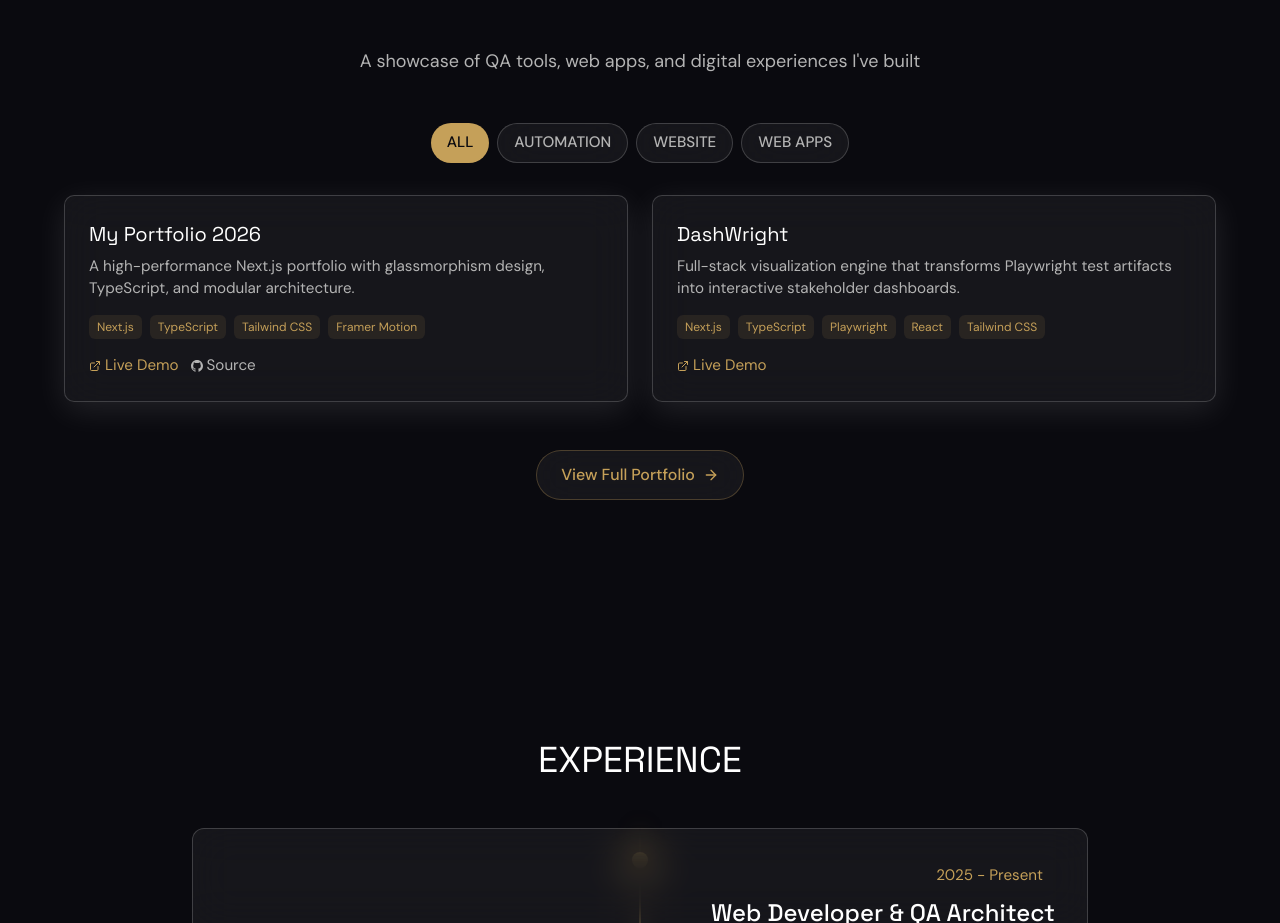
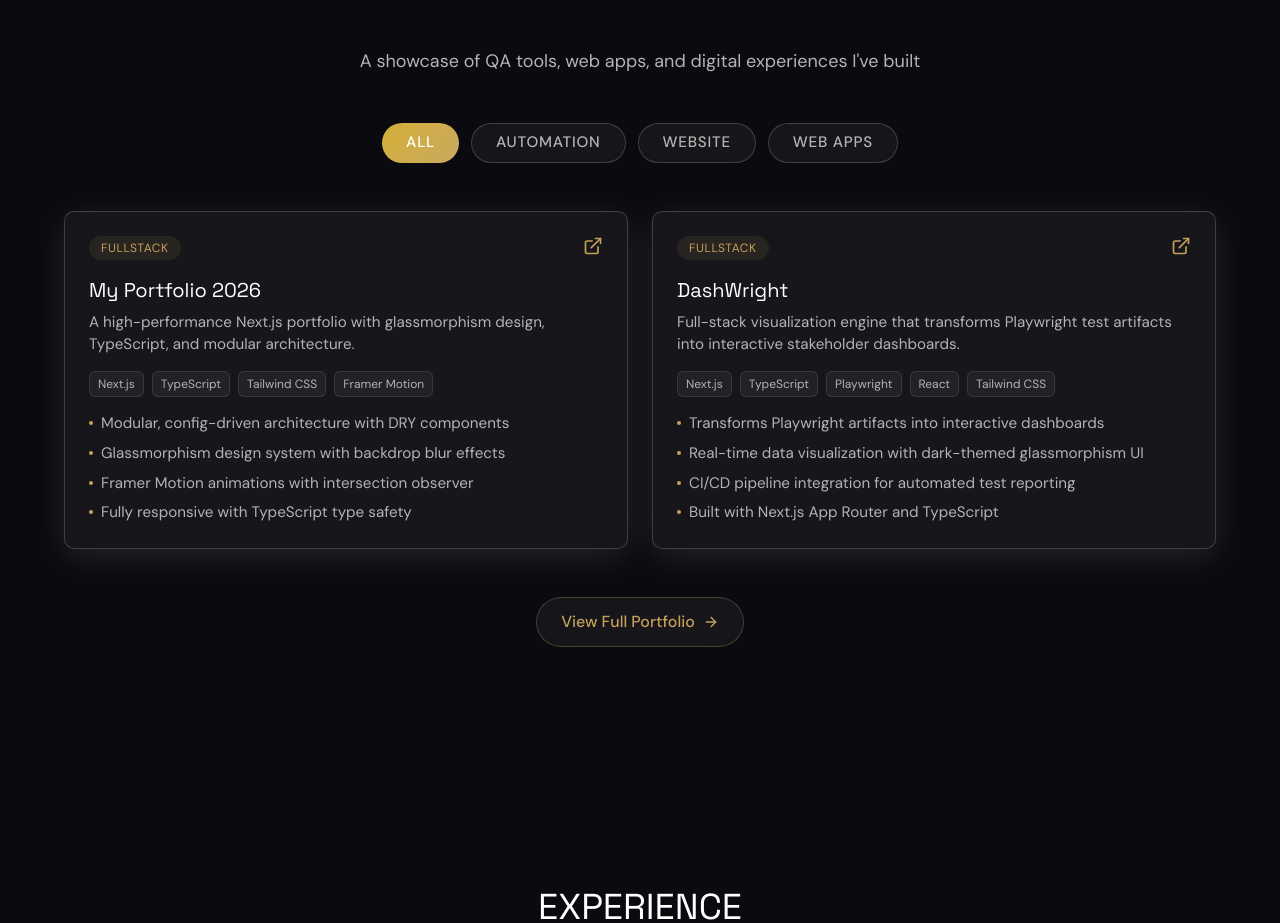
Before and after one commit to miranda-gv/my-portfolio, a Next.js app: page / in a window 1280 px wide. Shown: the part 3140-4063 px from the top of the page. Built offline with nearby package versions, Linux system fonts and the light colour scheme.

Commit message:
feat(portfolio): enhance PortfolioCard with highlights and improve layout in PortfolioSection

```diff
--- a/src/components/PortfolioCard.tsx
+++ b/src/components/PortfolioCard.tsx
@@ -1,52 +1,60 @@
 import { PortfolioProject } from "@/data/portfolio";
 import GlassCard from "@/components/ui/GlassCard";
 import { ExternalLink } from "lucide-react";
-import { GithubIcon } from "@/components/SocialIconLink";
 import FadeIn from "@/components/ui/FadeIn";
+
 interface PortfolioCardProps {
   project: PortfolioProject;
   index: number;
   variant?: "compact" | "full";
 }
 
-const tagClass = "px-2 py-1 text-xs rounded-md bg-primary/10 text-primary";
+const tagClass = "px-2 py-1 text-xs rounded-md bg-white/5 border border-white/10 text-muted-foreground";
 
 export default function PortfolioCard({ project, index, variant = "compact" }: PortfolioCardProps) {
   const isFull = variant === "full";
   const padding = isFull ? "p-8" : "p-6";
   const titleClass = isFull ? "text-2xl mb-3" : "text-xl mb-2";
   const descClass = isFull ? "text-muted-foreground mb-4" : "text-sm text-muted-foreground mb-4";
-  const gap = isFull ? "gap-4" : "gap-3";
-  const iconSize = isFull ? "w-4 h-4" : "w-3 h-3";
-  const linkGap = isFull ? "gap-2" : "gap-1";
   const mb = isFull ? "mb-6" : "mb-4";
 
   return (
     <FadeIn delay={index * 0.1} className="h-full">
-      <GlassCard variant="card" className={`h-full ${padding}`}>
+      <GlassCard
+        variant="card"
+        className={`h-full ${padding} group hover:border-primary/50 transition-all duration-300 hover:shadow-[0_8px_32px_rgba(255,215,0,0.15)]`}
+        onClick={() => project.liveUrl && window.open(project.liveUrl, "_blank")}
+      >
+        <div className="flex items-start justify-between mb-4">
+          <span className="px-3 py-1 rounded-full text-xs uppercase tracking-wider bg-primary/10 text-primary">
+            {project.category}
+          </span>
+          <ExternalLink className="w-5 h-5 text-primary transition-transform duration-300 group-hover:translate-x-1 group-hover:-translate-y-1" />
+        </div>
+
         <div className={mb}>
           <h3 className={`font-heading text-foreground ${titleClass}`}>{project.title}</h3>
           <p className={descClass}>{isFull ? project.details : project.description}</p>
         </div>
-        <div className={`flex flex-wrap gap-2 ${mb}`}>
+
+        <div className="flex flex-wrap gap-2 mb-4">
           {project.tags.map((tag) => (
             <span key={tag} className={tagClass}>{tag}</span>
           ))}
         </div>
-        <div className={`flex ${gap} mt-auto`}>
-          {project.liveUrl && (
-            <a href={project.liveUrl} target="_blank" rel="noopener noreferrer" className={`inline-flex items-center ${linkGap} text-sm text-primary hover:underline`}>
-              <ExternalLink className={iconSize} />
-              {isFull ? "Live Demo" : "Live Demo"}
-            </a>
-          )}
-          {project.repoUrl && (
-            <a href={project.repoUrl} target="_blank" rel="noopener noreferrer" className={`inline-flex items-center ${linkGap} text-sm text-muted-foreground hover:text-foreground`}>
-              <GithubIcon className={iconSize} />
-              {isFull ? "Source Code" : "Source"}
-            </a>
-          )}
-        </div>
+
+        {project.highlights && project.highlights.length > 0 && (
+          <div className="mt-auto">
+            <ul className="space-y-2">
+              {project.highlights.map((highlight, i) => (
+                <li key={i} className="flex items-start gap-2 text-sm text-muted-foreground">
+                  <span className="flex-shrink-0 w-1 h-1 rounded-full bg-primary mt-2" />
+                  <span>{highlight}</span>
+                </li>
+              ))}
+            </ul>
+          </div>
+        )}
       </GlassCard>
     </FadeIn>
   );
--- a/src/components/PortfolioSection.tsx
+++ b/src/components/PortfolioSection.tsx
@@ -3,8 +3,6 @@
 import { useState, useMemo } from "react";
 import { portfolioProjects, portfolioData, PortfolioCategory, portfolioCategories } from "@/data/portfolio";
 import Section from "./ui/Section";
-import FadeIn from "./ui/FadeIn";
-import CardGrid, { GlassCardItem } from "./CardGrid";
 import ViewAllLink from "./ViewAllLink";
 import PortfolioCard from "./PortfolioCard";
 
@@ -29,27 +27,35 @@ export default function PortfolioSection() {
 
   return (
     <Section id="portfolio" heading={heading} subheading={subHeading} maxWidth="6xl">
-      <div className="flex flex-wrap justify-center gap-2 mb-8">
+      <div className="flex flex-wrap justify-center gap-3 mb-12">
         {portfolioCategories.map((cat) => (
           <button
             key={cat.value}
             onClick={() => setActiveFilter(cat.value)}
-            className={`px-4 py-2 rounded-full text-sm font-medium transition-all duration-300 ${
+            className={`px-6 py-2 rounded-full text-sm font-medium transition-all duration-300 uppercase tracking-wider ${
               activeFilter === cat.value
-                ? "bg-primary text-background"
+                ? ""
                 : "glass-pill text-muted-foreground hover:text-foreground"
             }`}
+            style={
+              activeFilter === cat.value
+                ? {
+                    background: "linear-gradient(135deg, #D4AF37, #C9A961)",
+                    color: "hsl(var(--background))",
+                  }
+                : undefined
+            }
           >
             {cat.label}
           </button>
         ))}
       </div>
 
-      <CardGrid columns="2" gap="gap-6">
+      <div className="grid md:grid-cols-2 gap-6">
         {filteredProjects.map((project, index) => (
           <PortfolioCard key={project.id} project={project} index={index} variant="compact" />
         ))}
-      </CardGrid>
+      </div>
 
       <ViewAllLink href="/portfolio" label="View Full Portfolio" />
     </Section>
--- a/src/data/portfolio.ts
+++ b/src/data/portfolio.ts
@@ -23,6 +23,8 @@ export interface PortfolioProject {
   image?: string;
   /** Project featured status */
   featured: boolean;
+  /** Key highlights/achievements */
+  highlights?: string[];
 }
 
 /**
@@ -48,6 +50,12 @@ export const portfolioData = {
       liveUrl: "https://mirandageorge.us",
       repoUrl: "https://github.com/miranda-gv/my-portfolio",
       featured: true,
+      highlights: [
+        "Modular, config-driven architecture with DRY components",
+        "Glassmorphism design system with backdrop blur effects",
+        "Framer Motion animations with intersection observer",
+        "Fully responsive with TypeScript type safety",
+      ],
     },
     {
       id: "dashwright",
@@ -60,6 +68,12 @@ export const portfolioData = {
       category: "fullstack" as const,
       liveUrl: "https://dashwright.com",
       featured: true,
+      highlights: [
+        "Transforms Playwright artifacts into interactive dashboards",
+        "Real-time data visualization with dark-themed glassmorphism UI",
+        "CI/CD pipeline integration for automated test reporting",
+        "Built with Next.js App Router and TypeScript",
+      ],
     },
   ] as PortfolioProject[],
 };
```
